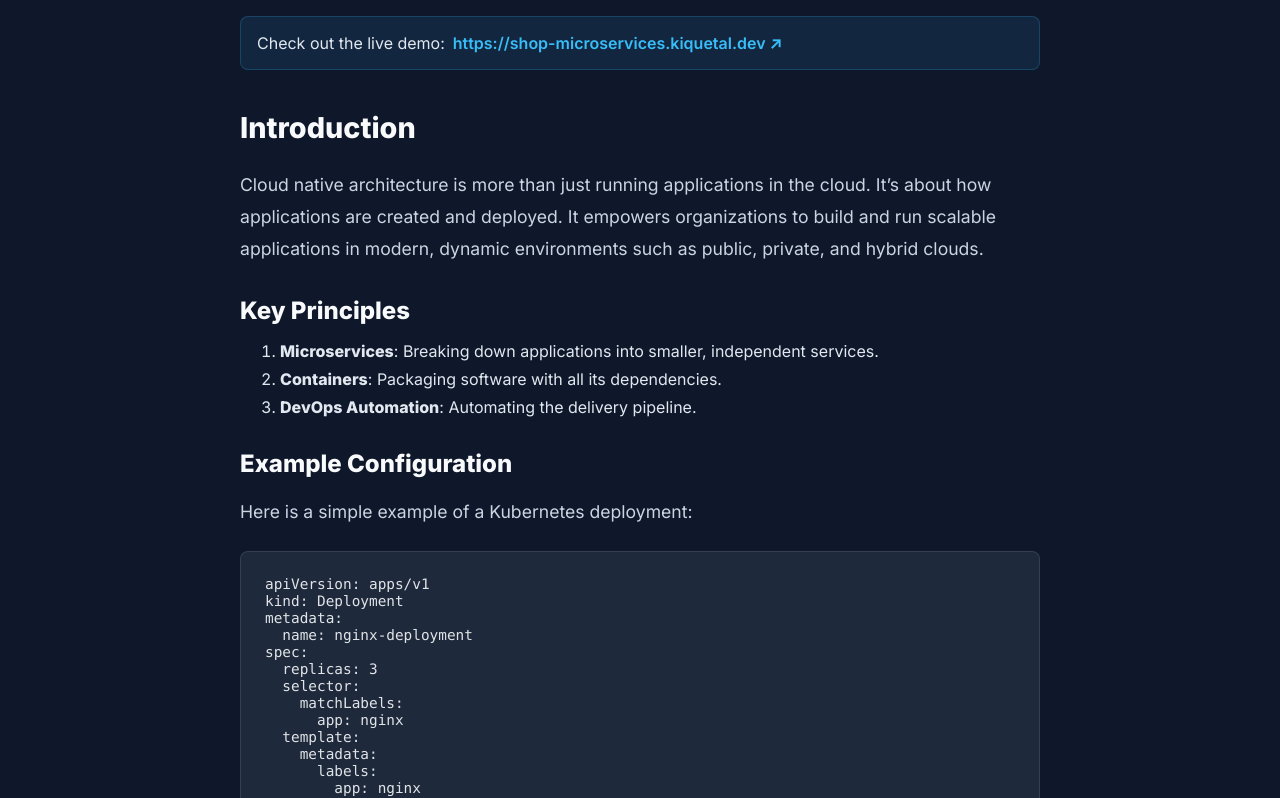
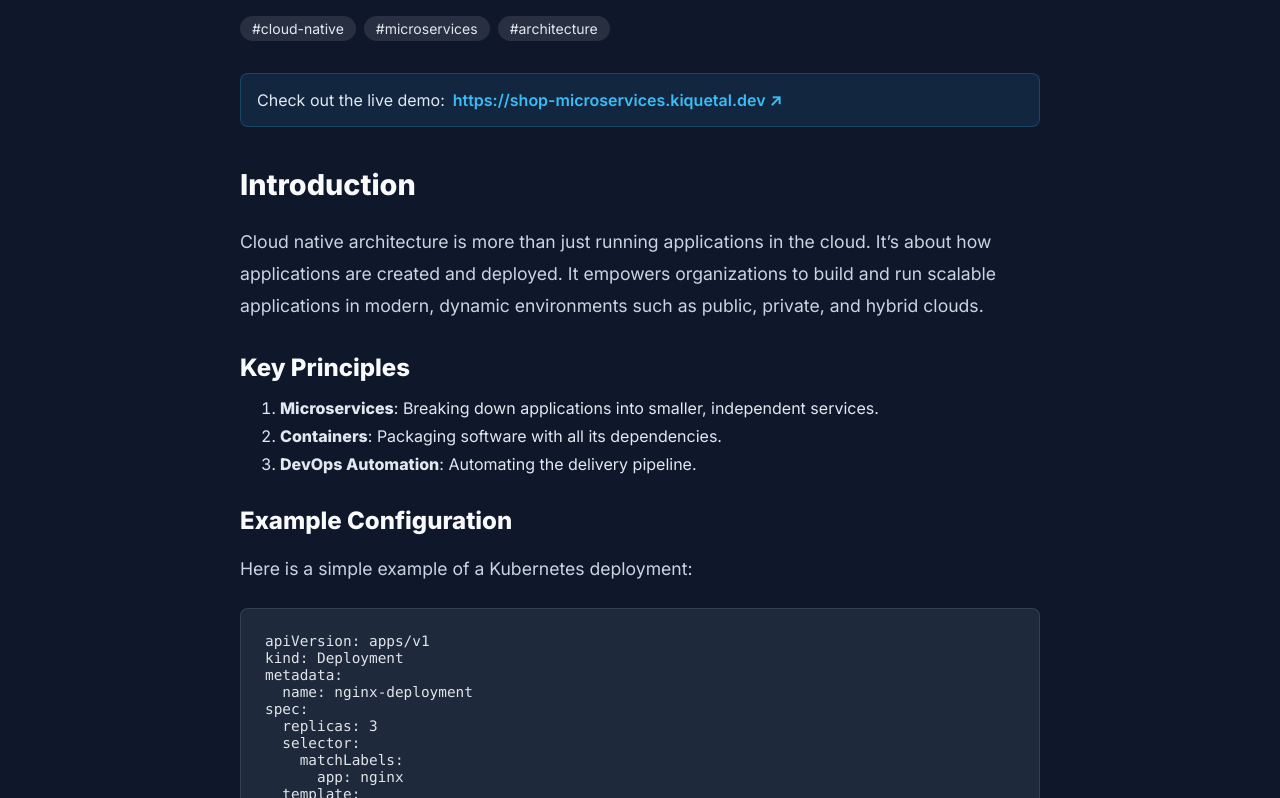
Before and after one commit to kiquetal/kiquetal.github.io, an Astro site: page /blog/cloud-native-architecture in a window 1280 px wide. Shown: the part 271-1069 px from the top of the page. Built offline with nearby package versions, Linux system fonts and the light colour scheme; Astro itself is replaced by a stand-in of ours; code samples lack their colours.

Commit message:
adding tag sections

```diff
--- a/src/content/blog/cloud-native-architecture.md
+++ b/src/content/blog/cloud-native-architecture.md
@@ -7,6 +7,7 @@ excerpt:
   es: 'Una inmersión profunda en patrones modernos de nube, microservicios e infraestructura como código.'
 date: 2023-10-15
 liveUrl: 'https://shop-microservices.kiquetal.dev'
+tags: ['cloud-native', 'microservices', 'architecture']
 ---
 
 <div class="lang-en">
--- a/src/content/blog/daily-entry-2026-01-31.md
+++ b/src/content/blog/daily-entry-2026-01-31.md
@@ -6,6 +6,7 @@ excerpt:
   en: 'A ready integration to receive a file from the client apply aes-gcm-256 on this file and then verify on server and save using another aes-gcm-256 on server(s3-compatible)'
   es: 'Una integracón lista para demostrar como utilizar la encriptación aes-gcm-256 desde el cliente y aplicación realiza una encriptación de sobre antes de aloja en el server(s3-compatible)'
 date: 2026-01-31
+tags: ['encryption', 'security', 'fly.io']
 ---
 
 <div class="lang-en">
--- a/src/content/blog/devsecops-dashboard-integration.md
+++ b/src/content/blog/devsecops-dashboard-integration.md
@@ -7,6 +7,7 @@ excerpt:
   es: 'Visualizando métricas de seguridad de SonarQube y Trivy.'
 date: 2024-02-20
 liveUrl: 'https://security-dashboard.kiquetal.dev'
+tags: ['devsecops', 'dashboard', 'security']
 ---
 
 <div class="lang-en">
--- a/src/content/blog/infrastructure-as-code-terraform.md
+++ b/src/content/blog/infrastructure-as-code-terraform.md
@@ -7,6 +7,7 @@ excerpt:
   es: 'Gestionando infraestructura AWS multirregión eficientemente.'
 date: 2024-01-05
 liveUrl: 'https://github.com/kiquetal/terraform-aws-vpc'
+tags: ['iac', 'terraform', 'aws']
 ---
 
 <div class="lang-en">
--- a/src/content/blog/kubernetes-security-best-practices.md
+++ b/src/content/blog/kubernetes-security-best-practices.md
@@ -6,6 +6,7 @@ excerpt:
   en: 'Securing your clusters from the ground up.'
   es: 'Asegurando tus clústeres desde cero.'
 date: 2023-11-02
+tags: ['kubernetes', 'security', 'best-practices']
 ---
 
 <div class="lang-en">
--- a/src/content/blog/resend-email-integration.md
+++ b/src/content/blog/resend-email-integration.md
@@ -7,6 +7,7 @@ excerpt:
   es: 'Una guía paso a paso para enviar correos usando la API de Resend en una aplicación Node.js.'
 date: 2024-03-25
 liveUrl: 'https://resend.com/docs/introduction'
+tags: ['email', 'resend', 'nodejs']
 ---
 
 <div class="lang-en">
--- a/src/content/blog/serverless-data-pipeline.md
+++ b/src/content/blog/serverless-data-pipeline.md
@@ -7,6 +7,7 @@ excerpt:
   es: 'Procesamiento de datos escalable con AWS Lambda y Kinesis.'
 date: 2023-12-10
 liveUrl: 'https://data-pipeline.kiquetal.dev'
+tags: ['serverless', 'aws', 'data-engineering']
 ---
 
 <div class="lang-en">
--- a/src/content/blog/todo-placeholder.md
+++ b/src/content/blog/todo-placeholder.md
@@ -6,6 +6,7 @@ excerpt:
   en: 'TODO Excerpt'
   es: 'Resumen TODO'
 date: 2026-01-31
+tags: ['todo']
 ---
 
 <div class="lang-en">
--- a/src/content/config.ts
+++ b/src/content/config.ts
@@ -13,6 +13,7 @@ const blogCollection = defineCollection({
     }),
     date: z.date(),
     liveUrl: z.string().optional(),
+    tags: z.array(z.string()).optional(),
   }),
 });
 
--- a/src/pages/blog/[slug].astro
+++ b/src/pages/blog/[slug].astro
@@ -32,6 +32,14 @@ const { Content } = await post.render();
 			</div>
 			<h1 class="lang-en">{post.data.title.en}</h1>
 			<h1 class="lang-es hidden">{post.data.title.es}</h1>
+
+			{post.data.tags && (
+				<div class="tags">
+					{post.data.tags.map(tag => (
+						<span class="tag">#{tag}</span>
+					))}
+				</div>
+			)}
 
 			{post.data.liveUrl && (
 				<div class="live-demo-banner">
@@ -156,6 +164,22 @@ const { Content } = await post.render();
 		color: #64748b;
 	}
 
+	.tags {
+		display: flex;
+		flex-wrap: wrap;
+		gap: 0.5rem;
+		margin-bottom: 2rem;
+	}
+
+	.tag {
+		background: rgba(255, 255, 255, 0.1);
+		padding: 0.25rem 0.75rem;
+		border-radius: 9999px;
+		font-size: 0.875rem;
+		color: #e2e8f0;
+		font-weight: 500;
+	}
+
 	.live-demo-banner {
 		background: rgba(56, 189, 248, 0.1);
 		border: 1px solid rgba(56, 189, 248, 0.2);
--- a/src/pages/blog/index.astro
+++ b/src/pages/blog/index.astro
@@ -28,6 +28,14 @@ const posts = (await getCollection('blog')).sort(
 
 					<p class="lang-en">{post.data.excerpt.en}</p>
 					<p class="lang-es hidden">{post.data.excerpt.es}</p>
+
+					{post.data.tags && (
+						<div class="tags">
+							{post.data.tags.map(tag => (
+								<span class="tag">#{tag}</span>
+							))}
+						</div>
+					)}
 
 					<a href={`/blog/${post.slug}`} class="read-more">
 						<span class="lang-en">Read more →</span>
@@ -170,6 +178,22 @@ const posts = (await getCollection('blog')).sort(
 		text-decoration: underline;
 	}
 
+	.tags {
+		display: flex;
+		flex-wrap: wrap;
+		gap: 0.5rem;
+		margin-bottom: 1.5rem;
+	}
+
+	.tag {
+		background: rgba(255, 255, 255, 0.1);
+		padding: 0.25rem 0.75rem;
+		border-radius: 9999px;
+		font-size: 0.875rem;
+		color: #e2e8f0;
+		font-weight: 500;
+	}
+
 	.hidden {
 		display: none;
 	}
```
